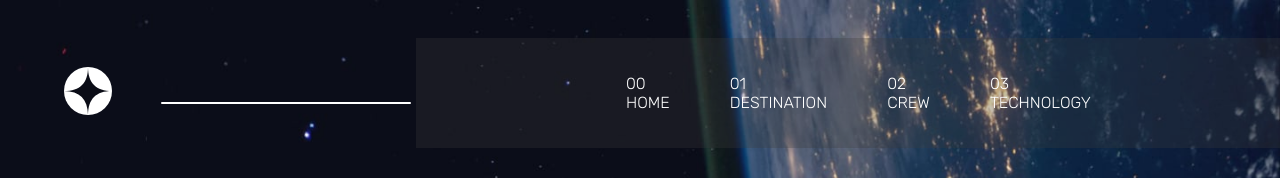
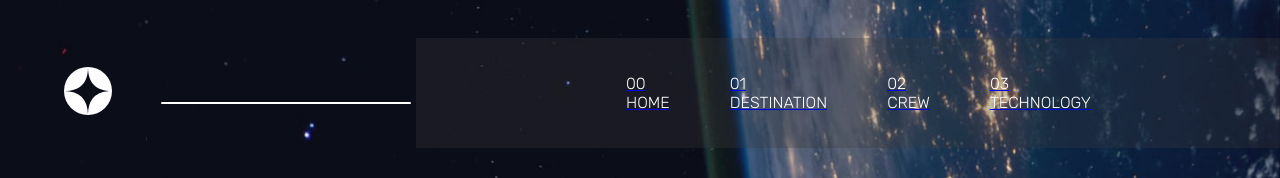
Before and after one commit to ArthurVRoost/ProjetEspace, a React (Vite) app: page / in a window 1280 px wide. Shown: the top 178 px of the page. Built offline with nearby package versions, Linux system fonts and the light colour scheme.

Commit message:
link nav

```diff
--- a/src/components/nav/Nav.jsx
+++ b/src/components/nav/Nav.jsx
@@ -1,3 +1,4 @@
+import { Link } from 'react-router-dom'
 import './nav.css'
 import logo from '/src/assets/shared/logo.svg'
 export default function Nav() {
@@ -8,10 +9,14 @@ export default function Nav() {
                     <img className='navImg' src={logo} alt="logo site" />
                 </div>
                 <div className='navDiv2'>
-                    <p className='navP'>00 HOME</p>
-                    <p className='navP'>01 DESTINATION</p>
-                    <p className='navP'>02 CREW</p>
-                    <p className='navP'>03 TECHNOLOGY</p>
+                    <Link to="/"><p className='navP'>00 HOME</p></Link>
+
+                    <Link to="/destination"> <p className='navP'>01 DESTINATION</p></Link>
+                    <Link to="/crew"><p className='navP'>02 CREW</p></Link>
+                    <Link to="/technology"><p className='navP'>03 TECHNOLOGY</p></Link>
+
+
+
                 </div>
             </div>
         </>
--- a/src/components/nav/nav.css
+++ b/src/components/nav/nav.css
@@ -20,6 +20,10 @@
     cursor: pointer;
     font-family: "Rubik";
     font-weight: 100;
+    text-decoration: none;
+    list-style: none;
+    color: white;
+
 }
 .divNav::after{
     content: "";
```
